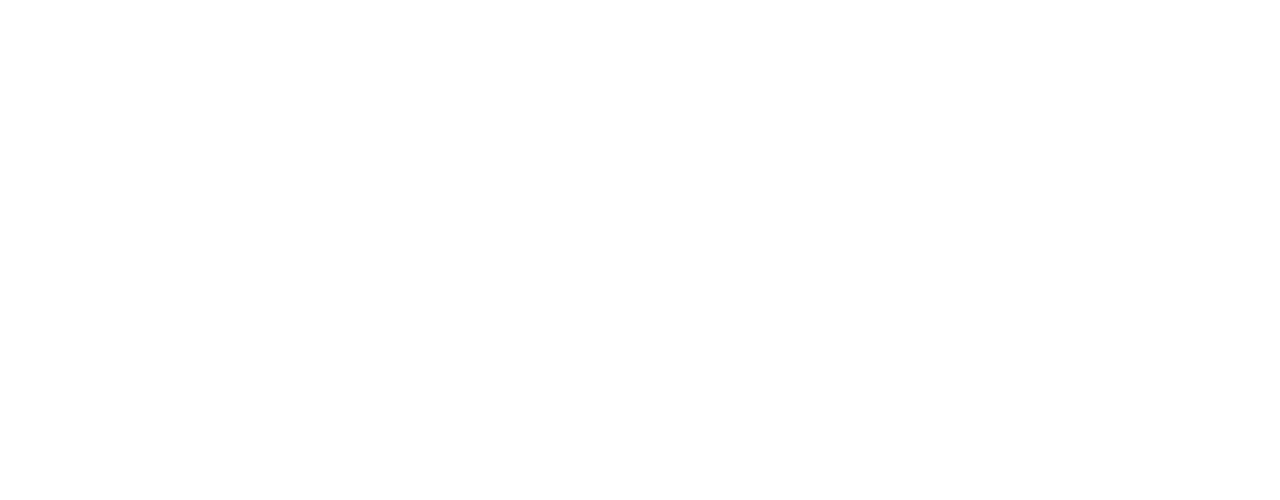
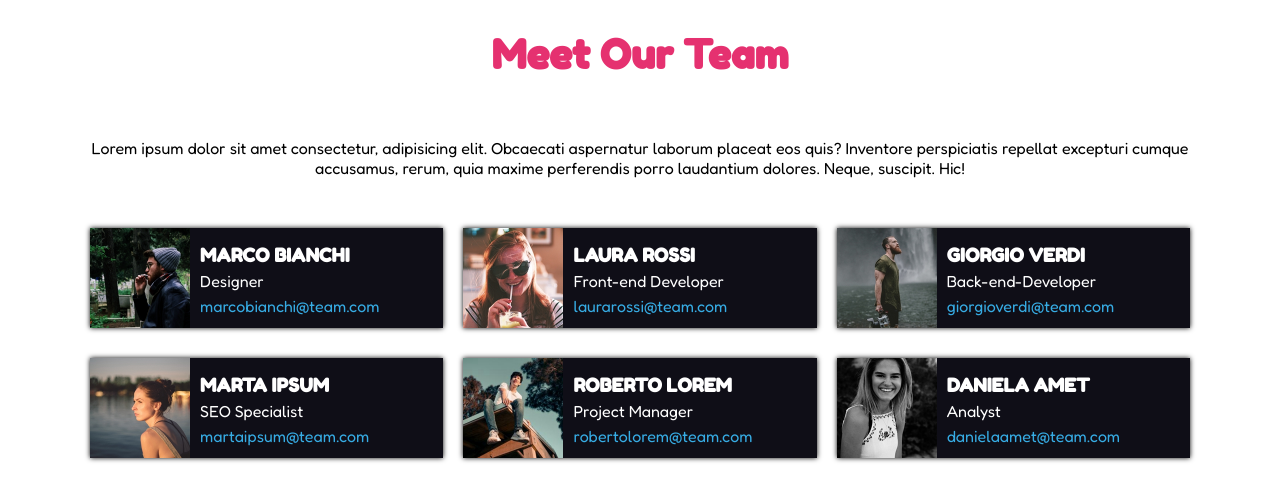
Before and after one commit to Saimon397/html-css-float-cards, a plain HTML site: page index.html in a window 1280 px wide. Drawn offline with Linux system fonts and the light colour scheme.

Commit message:
Work done

```diff
--- a/css/style.css
+++ b/css/style.css
@@ -0,0 +1,51 @@
+/*Style*/
+
+* { margin: 0;
+    padding: 0;
+    box-sizing: border-box;
+    font-family: 'Fredoka', sans-serif; }
+
+.container { margin: auto;
+             width: 80%;
+             min-width: 1100px; }
+
+h1 { color: rgb(229, 49, 112);
+     text-align: center;
+     margin-top: 30px;
+     font-family: 'Fredoka One', cursive;
+     font-size: 40px; }
+
+h3 { color: white;
+     font-family: 'Fredoka One', cursive; }
+
+#paragraph { margin-top: 60px;
+             text-align: center; }
+
+.user-container { margin-top: 20px; }
+
+.box { width: calc((100% - 40px) / 3);
+       height: 100px;
+       background-color: rgb(15, 14, 23);
+       box-shadow: 0px 0px 5px 0px #000000;
+       float: left;
+       margin-top:30px;
+       margin-right: 20px; }
+
+.box div { width: 100px;
+           height: 100px; }
+
+.box div img { width: 100%; }
+
+.image { display: inline-block; }
+
+.user-job { color: white;
+            margin-top: 10px;
+            padding: 6px;
+            vertical-align: top;
+            display: inline-block; }
+
+.space { padding-top: 5px; }
+
+.mail { color: rgb(55, 172, 228);}
+
+.marginr { margin-right: 0; }
--- a/index.html
+++ b/index.html
@@ -4,9 +4,95 @@
     <meta charset="UTF-8">
     <meta http-equiv="X-UA-Compatible" content="IE=edge">
     <meta name="viewport" content="width=device-width, initial-scale=1.0">
+    <link rel="preconnect" href="https://fonts.googleapis.com">
+    <link rel="preconnect" href="https://fonts.gstatic.com" crossorigin>
+    <link href="https://fonts.googleapis.com/css2?family=Fredoka&family=Fredoka+One&display=swap" rel="stylesheet">
+    <link rel="stylesheet" href="./css/style.css">
     <title>Meet Our Team</title>
 </head>
 <body>
 
-</body>
+    <div class="container">
+    <!--Start header-->
+    <header>
+      <h1>Meet Our Team</h1>
+    </header>
+    <!--Start main-->
+    <main>
+    <p id="paragraph">Lorem ipsum dolor sit amet consectetur, adipisicing elit.
+       Obcaecati aspernatur laborum placeat eos quis? Inventore perspiciatis repellat excepturi cumque accusamus,
+       rerum, quia maxime perferendis porro laudantium dolores. Neque, suscipit. Hic!</p>
+
+     <!--User section-->
+       <div class="user-container">
+       <div class="box">
+        <div class="image">
+            <img src="./assets/img/male1.png" alt="user1">
+        </div>
+        <section class="user-job">
+            <h3>MARCO BIANCHI</h3>
+            <p class="space">Designer</p>
+            <p class="space mail">marcobianchi@team.com</p>
+        </section>
+        </div>
+
+        <div class="box">
+            <div class="image">
+                <img src="./assets/img/female1.png" alt="user2">
+            </div>
+            <section class="user-job">
+                <h3>LAURA ROSSI</h3>
+                <p class="space">Front-end Developer</p>
+                <p class="space mail">laurarossi@team.com</p>
+            </section>
+            </div>
+
+        <div class="box marginr">
+            <div class="image">
+                <img src="./assets/img/male2.png" alt="user3">
+            </div>
+            <section class="user-job">
+                <h3>GIORGIO VERDI</h3>
+                <p class="space">Back-end-Developer</p>
+                <p class="space mail">giorgioverdi@team.com</p>
+            </section>
+            </div>
+
+        <div class="box">
+            <div class="image">
+                <img src="./assets/img/female2.png" alt="user4">
+            </div>
+            <section class="user-job">
+                <h3>MARTA IPSUM</h3>
+                <p class="space">SEO Specialist</p>
+                <p class="space mail">martaipsum@team.com</p>
+            </section>
+            </div>
+
+        <div class="box">
+            <div class="image">
+                <img src="./assets/img/male3.png" alt="user5">
+            </div>
+            <section class="user-job">
+                <h3>ROBERTO LOREM</h3>
+                <p class="space">Project Manager</p>
+                <p class="space mail">robertolorem@team.com</p>
+            </section>
+            </div>
+
+        <div class="box marginr">
+            <div class="image">
+                <img src="./assets/img/female3.png" alt="user5">
+            </div>
+            <section class="user-job">
+                <h3>DANIELA AMET</h3>
+                <p class="space">Analyst</p>
+                <p class="space mail">danielaamet@team.com</p>
+            </section>
+            </div>
+
+        </div>
+    </main>
+    </div>
+    </body>
 </html>
```
